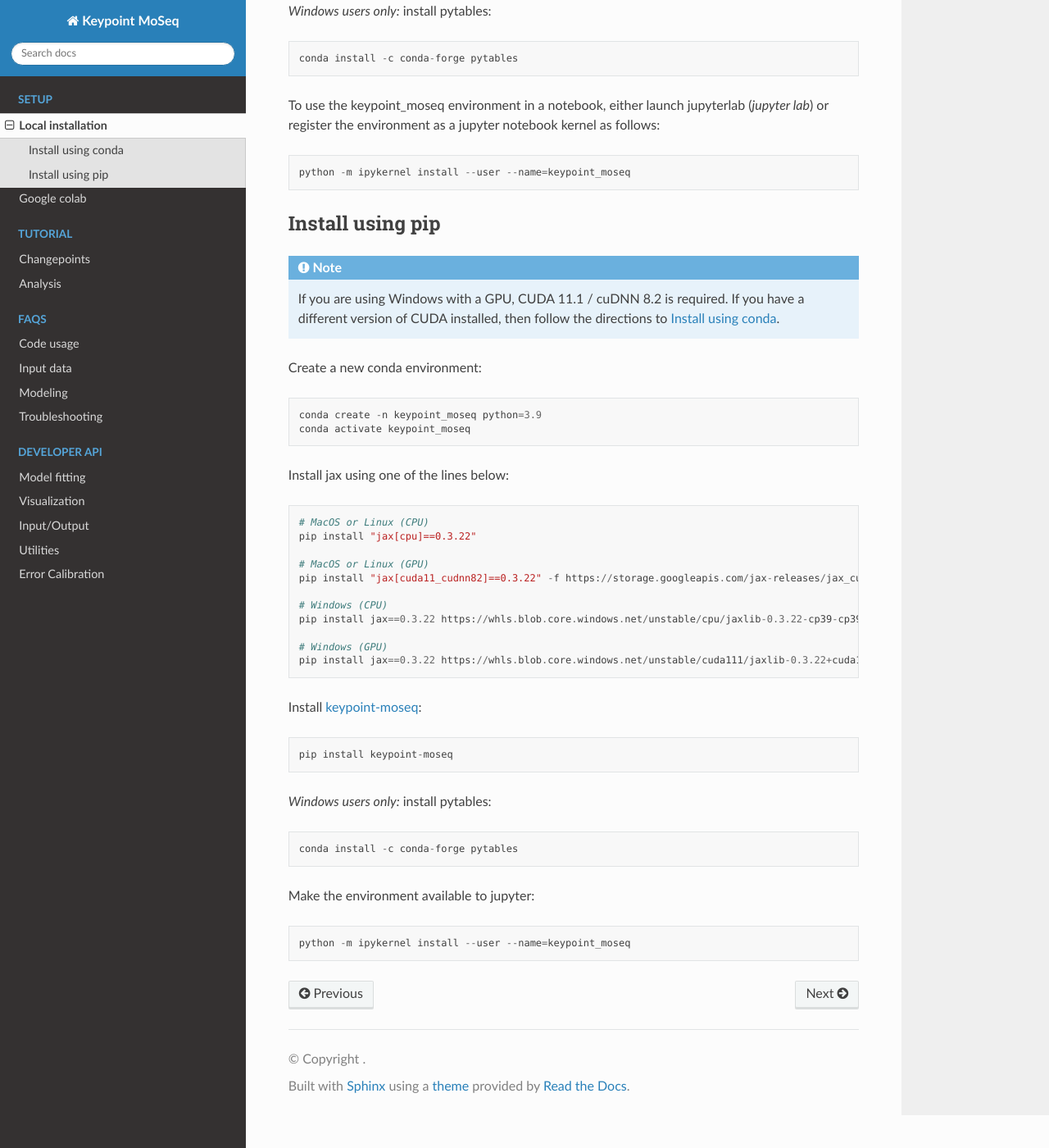
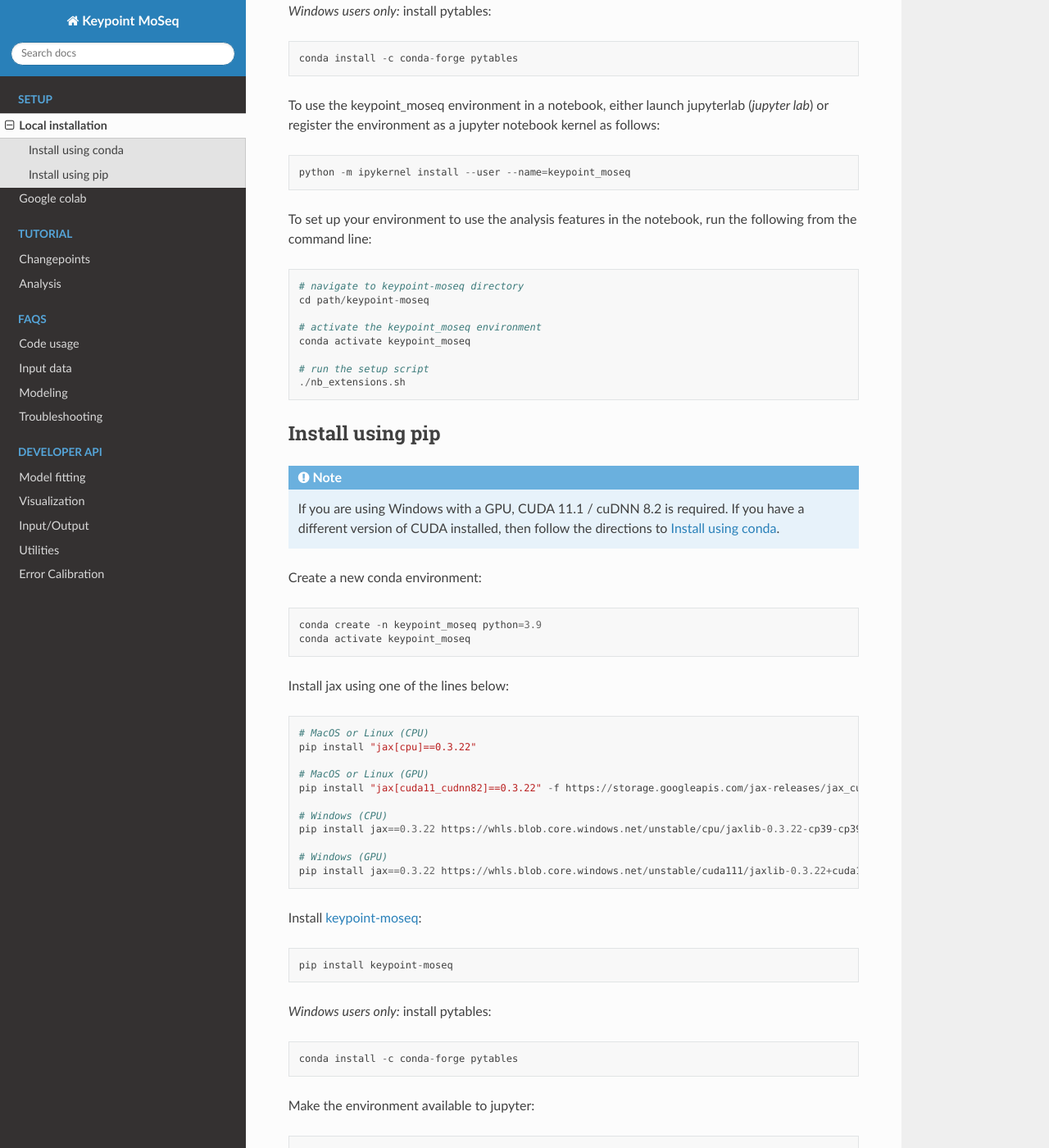
Before and after one commit to dattalab/keypoint-moseq, a Sphinx documentation site: the page built from docs/source/install.rst, in a window 1280 px wide and 1400 px high, scrolled down 969 px. Shown: the whole window at 82% size. Built offline with Sphinx 7.4.7 and the Read the Docs theme 2.0.0, drawn with Linux system fonts in a browser that asks for light colours; pages that are not in the unit, such as notebooks, are missing from menus; some of the changed text lies outside the part shown.

Commit message:
chore: add additional installation

```diff
--- a/docs/source/install.rst
+++ b/docs/source/install.rst
@@ -45,6 +45,18 @@
 
    python -m ipykernel install --user --name=keypoint_moseq
 
+To set up your environment to use the analysis features in the notebook, run the following from the command line::
+
+   # navigate to keypoint-moseq directory
+   cd path/keypoint-moseq
+
+   # activate the keypoint_moseq environment
+   conda activate keypoint_moseq
+
+   # run the setup script
+   ./nb_extensions.sh
+
+
 
 Install using pip
 ~~~~~~~~~~~~~~~~~
@@ -84,3 +96,15 @@
 Make the environment available to jupyter::
 
    python -m ipykernel install --user --name=keypoint_moseq
+
+
+To set up your environment to use the analysis features in the notebook, run the following from the command line::
+
+   # navigate to keypoint-moseq directory
+   cd path/keypoint-moseq
+
+   # activate the keypoint_moseq environment
+   conda activate keypoint_moseq
+
+   # run the setup script
+   ./nb_extensions.sh
```
